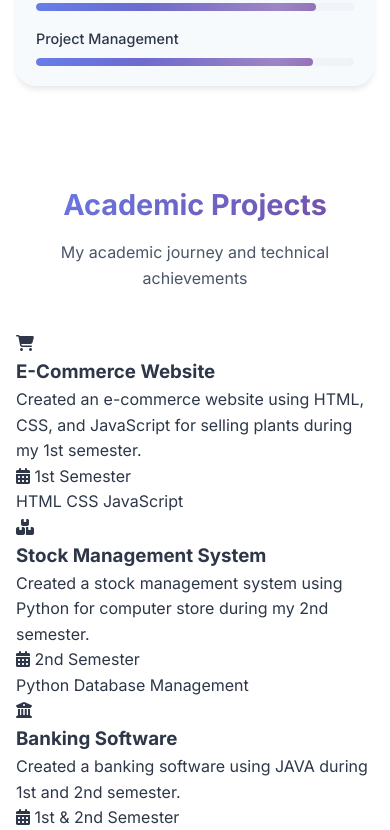
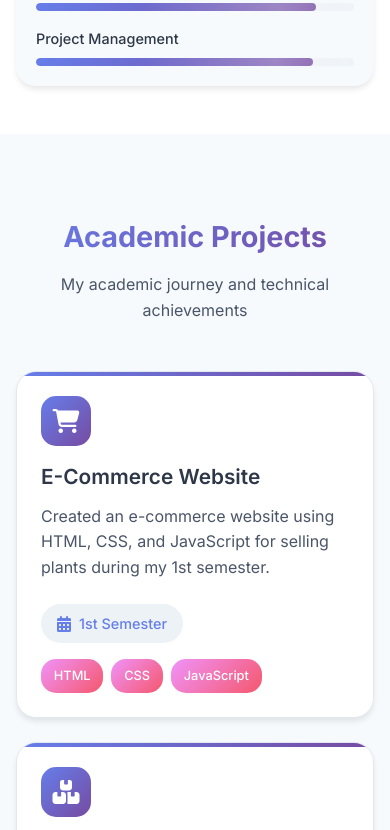
Before and after one commit to Codewith-Raja/rajacv, a plain HTML site: page index.html in a window 390 px wide. Shown: the part 4476-5306 px from the top of the page. Drawn offline with nearby package versions, Linux system fonts and the light colour scheme.

Commit message:
style.css

```diff
--- a/style.css
+++ b/style.css
@@ -1250,8 +1250,114 @@ section[id] { scroll-margin-top: 70px; }
     left: 0;
     right: 0;
     bottom: 0;
-    background: linear-gradient(90deg, transparent, rgba(255, 255, 255, 0.3), transparent);
+    background: linear-gradient(90deg, transparent, rgba(255,255,255,0.3), transparent);
     animation: shimmer 2s infinite;
+}
+
+@keyframes shimmer {
+    0% { transform: translateX(-100%); }
+    100% { transform: translateX(100%); }
+}
+
+/* ===== ACADEMIC PROJECTS SECTION ===== */
+.academic-projects-section {
+    background: var(--bg-secondary);
+    padding: 5rem 0;
+}
+
+.projects-grid {
+    display: grid;
+    grid-template-columns: repeat(auto-fit, minmax(300px, 1fr));
+    gap: 2rem;
+    margin-top: 3rem;
+}
+
+.project-card {
+    background: var(--bg-primary);
+    padding: 2rem;
+    border-radius: 20px;
+    box-shadow: var(--shadow-light);
+    transition: all 0.3s ease;
+    border: 1px solid var(--border-color);
+    position: relative;
+    overflow: hidden;
+}
+
+.project-card::before {
+    content: '';
+    position: absolute;
+    top: 0;
+    left: 0;
+    right: 0;
+    height: 4px;
+    background: var(--gradient-primary);
+}
+
+.project-card:hover {
+    transform: translateY(-8px);
+    box-shadow: var(--shadow-medium);
+}
+
+.project-icon {
+    width: 60px;
+    height: 60px;
+    background: var(--gradient-primary);
+    border-radius: 15px;
+    display: flex;
+    align-items: center;
+    justify-content: center;
+    margin-bottom: 1.5rem;
+}
+
+.project-icon i {
+    font-size: 1.8rem;
+    color: white;
+}
+
+.project-content h3 {
+    font-size: 1.3rem;
+    font-weight: 600;
+    color: var(--text-primary);
+    margin-bottom: 0.75rem;
+    line-height: 1.4;
+}
+
+.project-content p {
+    color: var(--text-secondary);
+    line-height: 1.6;
+    margin-bottom: 1.5rem;
+}
+
+.project-semester {
+    display: inline-flex;
+    align-items: center;
+    gap: 0.5rem;
+    background: var(--bg-tertiary);
+    color: var(--primary-color);
+    padding: 0.5rem 1rem;
+    border-radius: 25px;
+    font-size: 0.9rem;
+    font-weight: 500;
+    margin-bottom: 1rem;
+}
+
+.project-semester i {
+    font-size: 1rem;
+}
+
+.project-tech {
+    display: flex;
+    flex-wrap: wrap;
+    gap: 0.5rem;
+}
+
+.tech-tag {
+    background: var(--gradient-secondary);
+    color: white;
+    padding: 0.4rem 0.8rem;
+    border-radius: 15px;
+    font-size: 0.8rem;
+    font-weight: 500;
 }
 
 /* Skill progress width classes */
@@ -1403,50 +1509,52 @@ section[id] { scroll-margin-top: 70px; }
     display: inline-block;
 }
 
-/* ===== BLOG SECTION ===== */
-.blog-section {
+/* ===== FOREX ANALYSIS SECTION ===== */
+.forex-analysis-section {
     background: var(--bg-secondary);
     padding: 5rem 0;
 }
 
-.blog-grid {
+.forex-grid {
     display: grid;
     grid-template-columns: repeat(auto-fit, minmax(350px, 1fr));
     gap: 2rem;
     margin-bottom: 3rem;
 }
 
-.blog-card {
+.forex-card {
     background: var(--bg-primary);
     border-radius: 20px;
     overflow: hidden;
     box-shadow: var(--shadow-light);
     transition: all 0.3s ease;
-}
-
-.blog-card:hover {
+    border: 1px solid var(--border-color);
+}
+
+.forex-card:hover {
     transform: translateY(-5px);
     box-shadow: var(--shadow-medium);
-}
-
-.blog-image {
+    border-color: var(--primary-color);
+}
+
+.forex-image {
     position: relative;
     height: 200px;
     overflow: hidden;
 }
 
-.blog-image img {
+.forex-image img {
     width: 100%;
     height: 100%;
     object-fit: cover;
     transition: transform 0.3s ease;
 }
 
-.blog-card:hover .blog-image img {
+.forex-card:hover .forex-image img {
     transform: scale(1.05);
 }
 
-.blog-category {
+.forex-category {
     position: absolute;
     top: 1rem;
     left: 1rem;
@@ -1458,25 +1566,26 @@ section[id] { scroll-margin-top: 70px; }
     font-weight: 500;
 }
 
-.blog-content {
+.forex-content {
     padding: 1.5rem;
 }
 
-.blog-meta {
+.forex-meta {
     display: flex;
     gap: 1rem;
     margin-bottom: 1rem;
     font-size: 0.8rem;
     color: var(--text-secondary);
-}
-
-.blog-meta span {
+    flex-wrap: wrap;
+}
+
+.forex-meta span {
     display: flex;
     align-items: center;
     gap: 0.25rem;
 }
 
-.blog-title {
+.forex-title {
     font-size: 1.2rem;
     font-weight: 600;
     margin-bottom: 0.75rem;
@@ -1484,44 +1593,29 @@ section[id] { scroll-margin-top: 70px; }
     line-height: 1.4;
 }
 
-.blog-excerpt {
+.forex-excerpt {
     color: var(--text-secondary);
     margin-bottom: 1rem;
     line-height: 1.6;
     font-size: 0.9rem;
 }
 
-.blog-tags {
+.forex-tags {
     display: flex;
     gap: 0.5rem;
     flex-wrap: wrap;
     margin-bottom: 1rem;
 }
 
-.blog-tags .tag {
+.forex-tags .tag {
     background: var(--bg-tertiary);
     color: var(--text-secondary);
     font-size: 0.75rem;
     padding: 0.2rem 0.6rem;
-}
-
-.read-more {
-    color: var(--primary-color);
-    text-decoration: none;
-    font-weight: 500;
-    font-size: 0.9rem;
-    display: flex;
-    align-items: center;
-    gap: 0.5rem;
-    transition: all 0.3s ease;
-}
-
-.read-more:hover {
-    gap: 0.75rem;
-    color: var(--secondary-color);
-}
-
-.blog-cta {
+    border-radius: 10px;
+}
+
+.forex-cta {
     text-align: center;
 }
 
@@ -1982,6 +2076,10 @@ section[id] { scroll-margin-top: 70px; }
 
     .skills-grid {
         grid-template-columns: repeat(auto-fit, minmax(300px, 1fr));
+    }
+
+    .projects-grid {
+        grid-template-columns: repeat(auto-fit, minmax(280px, 1fr));
     }
 
     .education-grid {
@@ -2145,6 +2243,25 @@ section[id] { scroll-margin-top: 70px; }
         gap: 1.5rem;
     }
 
+    .projects-grid {
+        grid-template-columns: 1fr;
+        gap: 1.5rem;
+    }
+
+    .project-card {
+        padding: 1.5rem;
+    }
+
+    .project-icon {
+        width: 50px;
+        height: 50px;
+        margin-bottom: 1rem;
+    }
+
+    .project-icon i {
+        font-size: 1.5rem;
+    }
+
     .skill-category {
         padding: 1.5rem;
     }
@@ -2194,6 +2311,15 @@ section[id] { scroll-margin-top: 70px; }
         width: 70px;
         height: 70px;
         font-size: 1.8rem;
+    }
+
+    .forex-grid {
+        grid-template-columns: 1fr;
+        gap: 1.5rem;
+    }
+
+    .forex-card {
+        padding: 1.5rem;
     }
 
     .contact-content {
```
